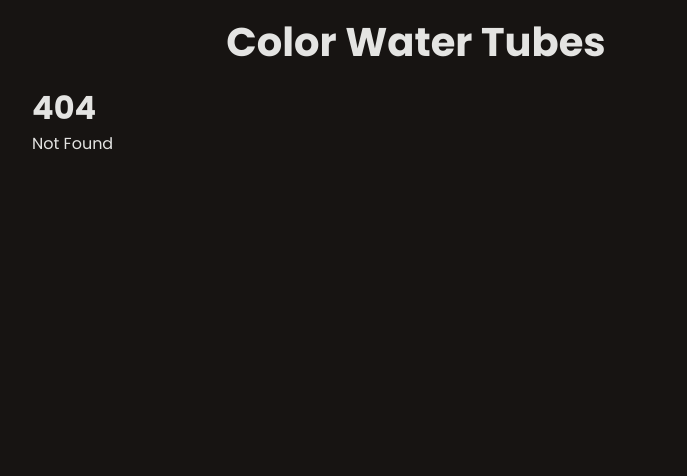
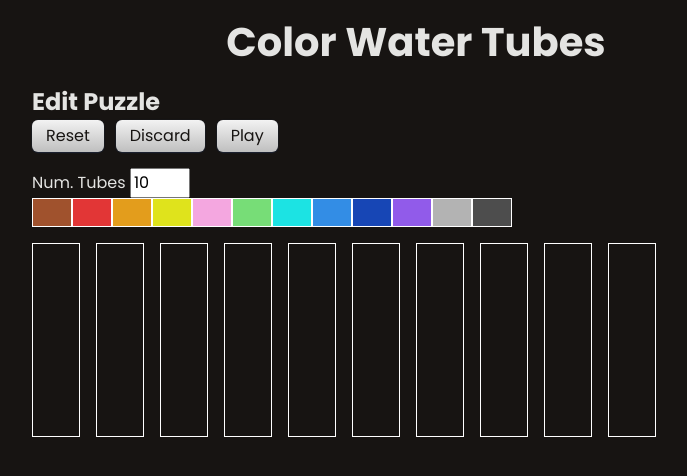
Before and after one commit to marco-ceriani/colortubes, a SvelteKit app: page /edit in a window 1280 px wide. Before the commit this address had no page. Shown: the top 476 px of the page, without its empty margins (224-911 px from the left). Built offline with nearby package versions, Linux system fonts and the light colour scheme.

Commit message:
edit mode working (ugly)

```diff
--- /dev/null
+++ b/src/lib/components/Button.svelte
@@ -0,0 +1,38 @@
+<script>
+	export let href = null;
+</script>
+
+{#if href}
+	<a class="button" {href} role="button"><slot /></a>
+{:else}
+	<button class="button" on:click><slot /></button>
+{/if}
+
+<style>
+	.button {
+		display: inline-flex;
+        align-items: center;
+
+		padding: 0.25em 0.875em;
+        font-size: 1rem;
+		text-decoration: none;
+		background-color: hsl(0, 0%, 90%);
+        background: linear-gradient(180deg, hsl(0, 0%, 95%) 0%, hsl(0, 0%, 75%) 100%);
+        background-origin: border-box;
+		color: var(--clr-dark);
+		border-radius: 0.375em;
+        border: none;
+        cursor: pointer;
+        touch-action: manipulation;
+
+
+        box-shadow: 0px 0.5px 1.5px rgba(54, 122, 246, 0.25),
+			inset 0px 0.8px 0px -0.25px rgba(255, 255, 255, 0.2);
+
+	}
+    .button:is(:focus, :hover) {
+        box-shadow: inset 0px 0.8px 0px -0.25px rgba(255, 255, 255, 0.2),
+            0px 0px .25em hsl(359.4, 53.3%, 35.3%),
+			0px 0px 0px .25em var(--clr-accent);
+    }
+</style>
--- a/src/lib/components/ColorPicker.svelte
+++ b/src/lib/components/ColorPicker.svelte
@@ -5,8 +5,10 @@
     export let numColors = 9
 
     const colors = Array(numColors).fill().map((_, i) => "wtr"+i)
+    let selected = null
 
     function selectColor(color) {
+        selected = color
         dispatch('color-pick', color)
     }
 </script>
@@ -14,7 +16,8 @@
 
 <div class="palette">
     {#each colors as color}
-        <button on:click={() => selectColor(color)} class="cell" style:--color="var(--clr-{color})"></button>
+        <button on:click={() => selectColor(color)}
+            class="cell" class:curr={color === selected} style:--color="var(--clr-{color})"></button>
     {/each}
 </div>
 
@@ -30,4 +33,8 @@
         display: inline-block;
         background-color: var(--color);
     }
+    .curr {
+        outline: black solid .125rem;
+        outline-offset: -.25rem;
+    }
 </style>
--- /dev/null
+++ b/src/routes/edit/+page.svelte
@@ -0,0 +1,127 @@
+<script>
+    import { goto } from '$app/navigation'
+
+    import Button from '$lib/components/Button.svelte';
+    import ColorPicker from '$lib/components/ColorPicker.svelte';
+
+    let tubes = newTubes(10)
+    let currentColor = null
+    let colorCounts = {}
+
+    function newTubes(size) {
+        return Array(size).fill().map((_, i) => ['', '', '', ''])
+    }
+
+    function pickColor(evt) {
+        currentColor = evt.detail
+    }
+
+    function resizeTubes(evt) {
+        const newSize = evt.target.value
+        if (newSize < tubes.length) {
+            tubes = tubes.slice(0, newSize)
+        }
+        if (newSize > tubes.length) {
+            const inc = newSize - tubes.length
+            tubes = [...tubes, ...newTubes(inc)]
+        }
+
+    }
+
+    function applyColor(tubeId, level) {
+        if (currentColor && colorCounts[currentColor] != 4) {
+            console.log(`click ${tubeId} - ${level}`)
+            const newLevels = [...tubes[tubeId]]
+            newLevels[level] = currentColor
+            const newTubes = [...tubes]
+            newTubes[tubeId] = newLevels
+            tubes = newTubes
+        }
+    }
+
+    function reset() {
+        tubes = newTubes(10)
+    }
+
+    function doPlay() {
+        goto('/')
+    }
+
+    function count() {
+        const byColor = {}
+        for (const tube of tubes) {
+            for (const color of tube) {
+                if (color) {
+                    byColor[color] = ++byColor[color] || 1
+                }
+            }
+        }
+        return byColor
+    }
+
+    $: colorCounts = count(tubes)
+
+</script>
+
+<h2>Edit Puzzle</h2>
+<div class="navbar">
+    <Button on:click={reset}>Reset</Button>
+    <Button href="/">Discard</Button>
+    <Button on:click={doPlay}>Play</Button>
+</div>
+<div>
+    <label for="num_tubes">Num. Tubes</label>
+    <input type="number" name="num_tubes" min="5" max="15" value={tubes.length} on:change={resizeTubes}/>
+</div>
+
+<ColorPicker numColors={12} on:color-pick={pickColor} />
+
+<div class="tubes-container">
+    {#each tubes as tube, tid}
+        <div class="tube">
+            {#each tube as clr, lvl}
+                <!-- svelte-ignore a11y-click-events-have-key-events -->
+                <div class="block" on:click={() => applyColor(tid, lvl)} style:background-color="var(--clr-{clr})"></div>
+            {/each}
+        </div>
+    {/each}
+</div>
+
+<div>
+    {#each Object.entries(colorCounts) as [clr, count]}
+        <div ><span class="square" style:background-color="var(--clr-{clr})"></span>{count}</div>
+    {/each}
+</div>
+
+<style>
+    input[type='number'] {
+        max-width: 6ch;
+    }
+    .navbar {
+        margin-block-end: 1rem;
+        display: flex;
+        gap: .75rem;
+    }
+    .tubes-container {
+        display: flex;
+        flex-flow: row wrap;
+        gap: 1rem;
+        margin-block: 1rem;
+    }
+    .tube {
+        display: inline-flex;
+        flex-direction: column-reverse;
+        width: 3rem;
+        border: 1px solid white;
+    }
+
+    .block {
+        height: 3rem;
+    }
+    .square {
+        display: inline-block;
+        height: 1em;
+        width: 2ch;
+        margin-inline-end: 1ch;
+    }
+</style>
--- a/static/global.css
+++ b/static/global.css
@@ -92,6 +92,7 @@ h6 {
     --clr-wtr11: hsl(0, 0%, 30%);
     --clr-none: transparent;
     --clr-dark: hsl(336264, 12%, 8%);
+    --clr-accent: hsl(42, 84.6%, 66.9%);
 }
 
 body {
```
Also changed, not shown: src/routes/+page.svelte (+3 -57 lines).
